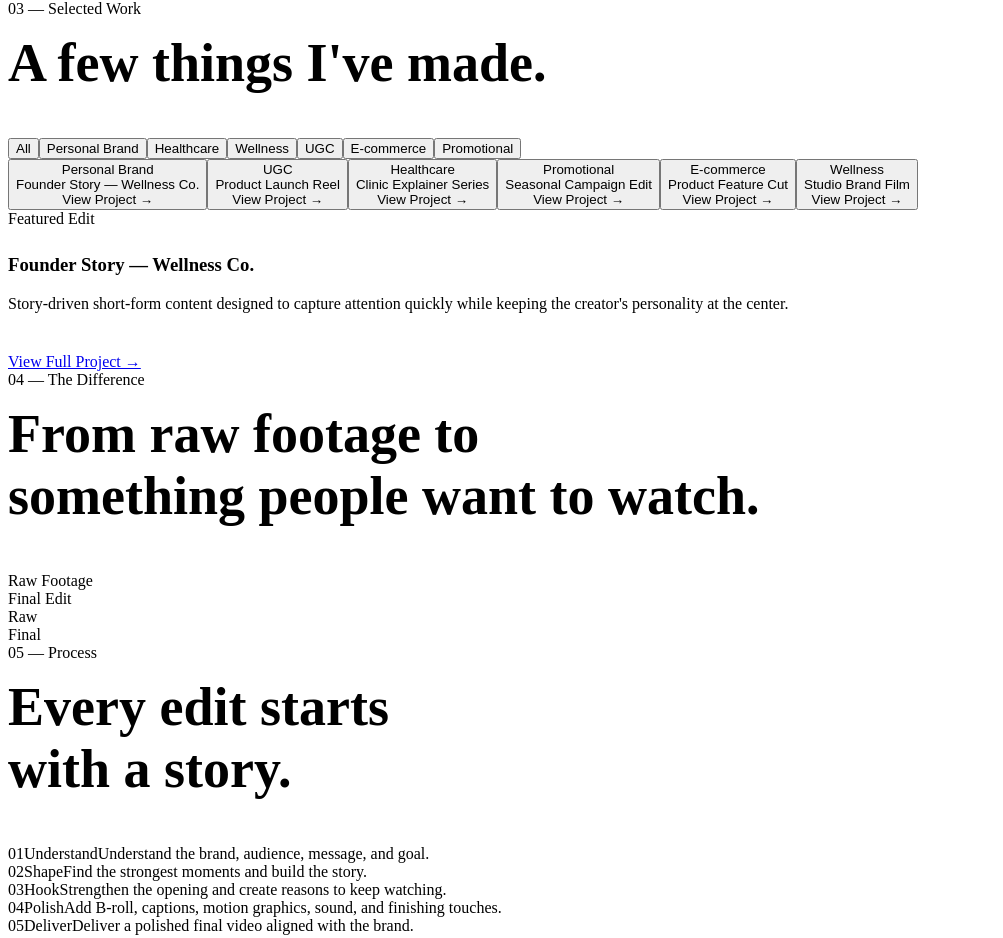
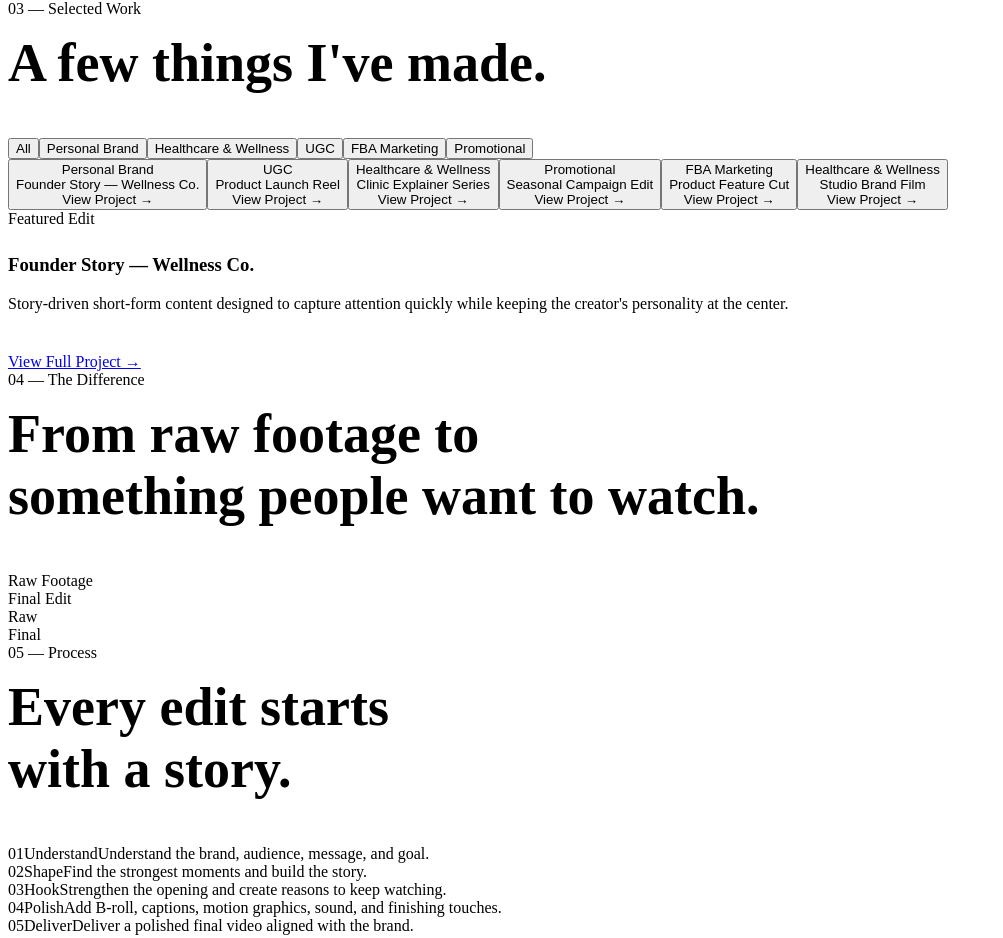
Before and after one commit to KehnxinCodes/ayashna-portfolio2, a React (Vite) app: page / in a window 1280 px wide. Shown: the part 1273-2211 px from the top of the page, without its empty margins (0-1003 px from the left). Built offline with nearby package versions, Linux system fonts and the light colour scheme; the HTML template or start-up script is replaced by a standard one.

Commit message:
Update projects.js

```diff
--- a/src/data/projects.js
+++ b/src/data/projects.js
@@ -20,10 +20,9 @@
 export const PORTFOLIO_CATEGORIES = [
   "All",
   "Personal Brand",
-  "Healthcare",
-  "Wellness",
+  "Healthcare & Wellness",
   "UGC",
-  "E-commerce",
+  "FBA Marketing",
   "Promotional",
 ];
 
@@ -55,7 +54,7 @@ export const projects = [
   {
     id: "clinic-explainer-series",
     title: "Clinic Explainer Series",
-    category: "Healthcare",
+    category: "Healthcare & Wellness",
     client: "Bright Smile Dental",
     description: "Clear, trust-building explainer videos for patient education.",
     thumbnail: null,
@@ -77,7 +76,7 @@ export const projects = [
   {
     id: "product-feature-cut",
     title: "Product Feature Cut",
-    category: "E-commerce",
+    category: "FBA Marketing",
     client: "Nomad Goods",
     description: "Product-focused edit highlighting key features and benefits.",
     thumbnail: null,
@@ -88,7 +87,7 @@ export const projects = [
   {
     id: "studio-brand-film",
     title: "Studio Brand Film",
-    category: "Wellness",
+    category: "Healthcare & Wellness",
     client: "Flow Yoga Studio",
     description: "Brand film capturing the studio's atmosphere and community.",
     thumbnail: null,
```
